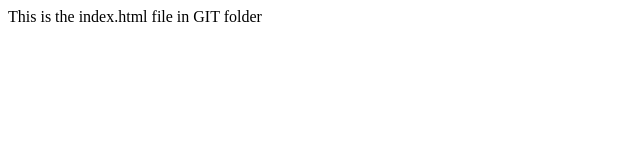
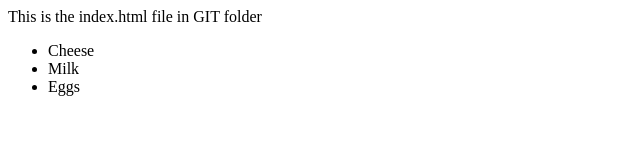
Before and after one commit to prashantram/GitTutorial, a plain HTML site: page index.html in a window 1280 px wide. Shown: the whole page, without its empty margins (0-640 px from the left). Drawn offline with Linux system fonts and the light colour scheme.

Commit message:
Added Groceries

```diff
--- a/index.html
+++ b/index.html
@@ -1 +1,10 @@
 This is the index.html file in GIT folder
+
+<div>
+	<ul>
+		<li>Cheese</li>
+		<li>Milk</li>
+		<li>Eggs</li>
+
+	</ul>
+</div>
```
